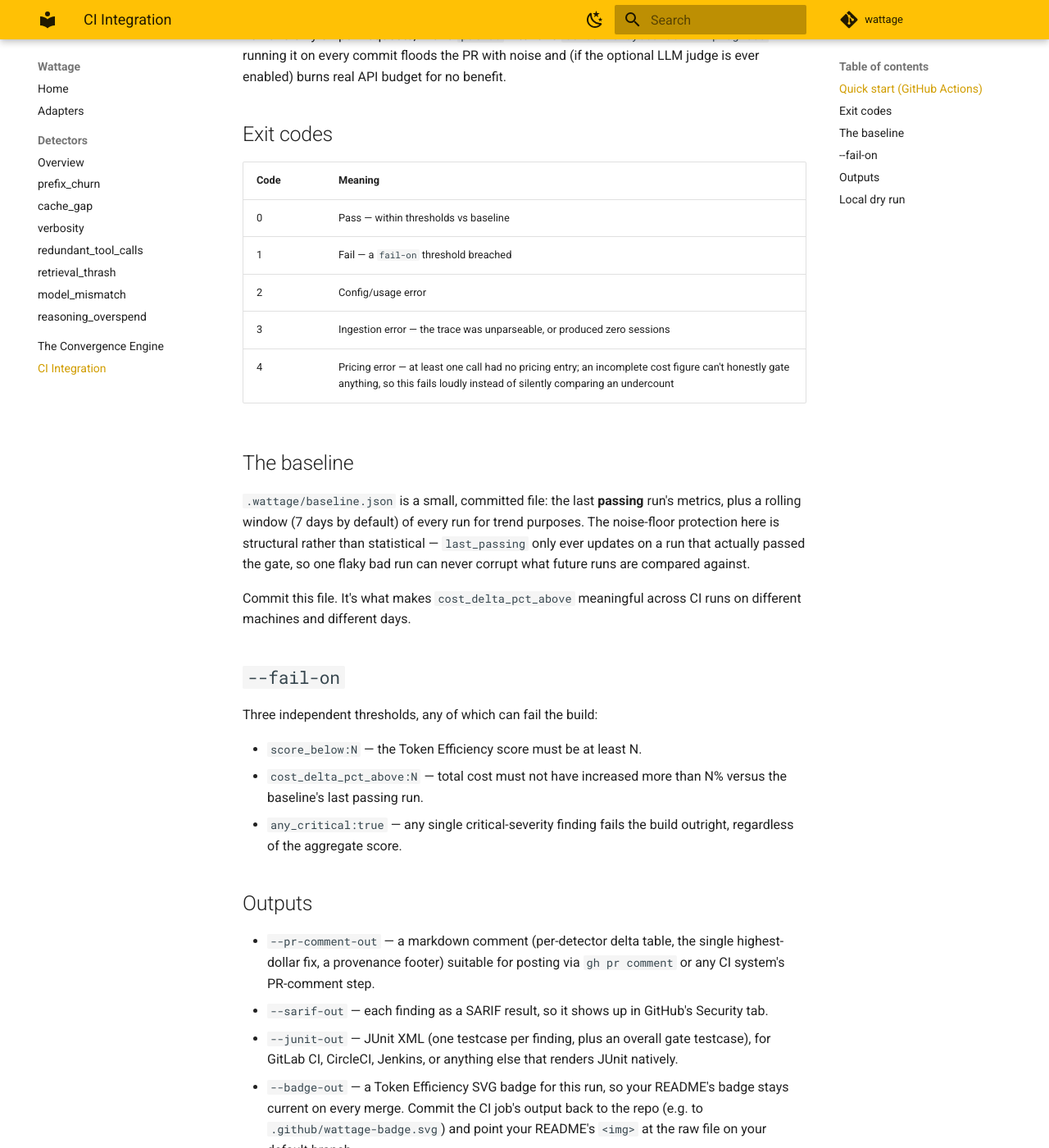
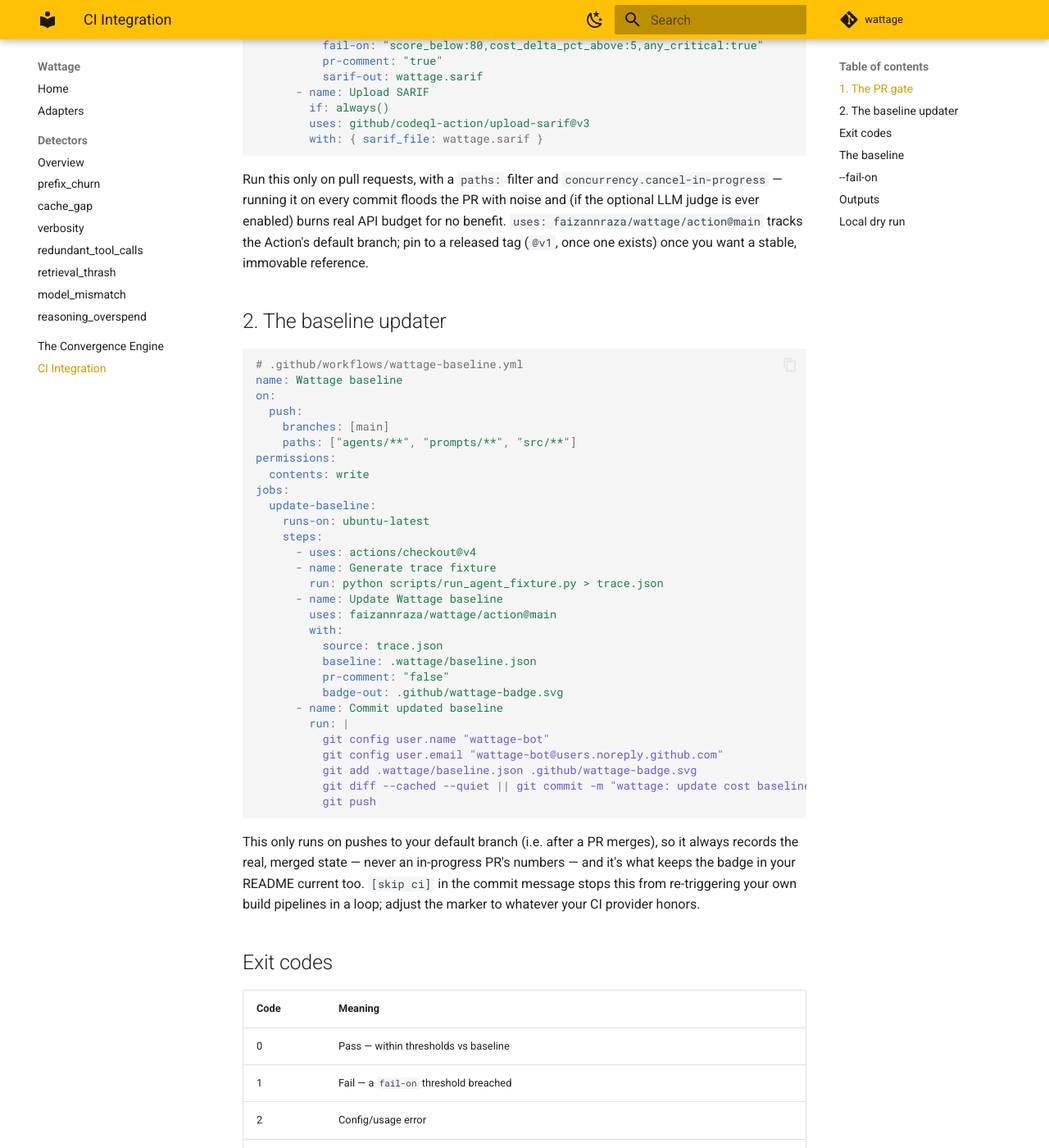
Before and after one commit to faizannraza/wattage, an MkDocs documentation site: the page built from docs/ci.md, in a window 1280 px wide and 1400 px high, scrolled down 881 px. Shown: the whole window at 82% size. Built offline with MkDocs 1.6.1 and Material for MkDocs 9.7.7, drawn with Linux system fonts in a browser that asks for light colours; comment, search, counter and statistics services are not loaded; some of the changed text lies outside the part shown.

Commit message:
Fix wrong GitHub owner in URLs; document the baseline-updater workflow
All repo URLs (pyproject.toml, README, CONTRIBUTING, mkdocs.yml, the SARIF
tool link) pointed at muhammadfaizanraza/wattage instead of the actual
faizannraza/wattage. Also point the Action reference at @main instead of
@v1, since no release has been tagged yet.

docs/ci.md and the README now document the second workflow a cost gate
actually needs: wattage ci writes .wattage/baseline.json to an ephemeral
PR checkout, so nothing persists it unless a separate push-to-main job
commits the refreshed file back. Without that job the baseline never
updates and every PR compares against the same stale snapshot forever.

````diff
--- a/docs/ci.md
+++ b/docs/ci.md
@@ -2,7 +2,9 @@
 
 `wattage ci` turns a trace into a pass/fail gate, so a pull request that makes your agent measurably more expensive fails the build instead of quietly hitting the invoice a month later.
 
-## Quick start (GitHub Actions)
+This needs **two** workflows, not one — a detail that's easy to miss and breaks the whole "tracking" story if skipped. `wattage ci` updates `.wattage/baseline.json` on disk, but a PR runs on an ephemeral, throwaway checkout: whatever it writes vanishes when the job ends. If nothing ever commits the updated file back to your default branch, every future PR compares against the same stale baseline forever, and the rolling window never actually accumulates. The fix is standard and small: gate PRs against the baseline as committed, and update that committed baseline in a separate job that only runs *after* a merge to your default branch.
+
+## 1. The PR gate
 
 ```yaml
 # .github/workflows/wattage.yml
@@ -21,7 +23,7 @@
       - name: Generate trace fixture
         run: python scripts/run_agent_fixture.py > trace.json   # your own deterministic eval run
       - name: Wattage cost-regression gate
-        uses: muhammadfaizanraza/wattage/action@v1
+        uses: faizannraza/wattage/action@main
         with:
           source: trace.json
           baseline: .wattage/baseline.json
@@ -29,14 +31,49 @@
           fail-on: "score_below:80,cost_delta_pct_above:5,any_critical:true"
           pr-comment: "true"
           sarif-out: wattage.sarif
-          badge-out: .github/wattage-badge.svg
       - name: Upload SARIF
         if: always()
         uses: github/codeql-action/upload-sarif@v3
         with: { sarif_file: wattage.sarif }
 ```
 
-Run this only on pull requests, with a `paths:` filter and `concurrency.cancel-in-progress` — running it on every commit floods the PR with noise and (if the optional LLM judge is ever enabled) burns real API budget for no benefit.
+Run this only on pull requests, with a `paths:` filter and `concurrency.cancel-in-progress` — running it on every commit floods the PR with noise and (if the optional LLM judge is ever enabled) burns real API budget for no benefit. `uses: faizannraza/wattage/action@main` tracks the Action's default branch; pin to a released tag (`@v1`, once one exists) once you want a stable, immovable reference.
+
+## 2. The baseline updater
+
+```yaml
+# .github/workflows/wattage-baseline.yml
+name: Wattage baseline
+on:
+  push:
+    branches: [main]
+    paths: ["agents/**", "prompts/**", "src/**"]
+permissions:
+  contents: write
+jobs:
+  update-baseline:
+    runs-on: ubuntu-latest
+    steps:
+      - uses: actions/checkout@v4
+      - name: Generate trace fixture
+        run: python scripts/run_agent_fixture.py > trace.json
+      - name: Update Wattage baseline
+        uses: faizannraza/wattage/action@main
+        with:
+          source: trace.json
+          baseline: .wattage/baseline.json
+          pr-comment: "false"
+          badge-out: .github/wattage-badge.svg
+      - name: Commit updated baseline
+        run: |
+          git config user.name "wattage-bot"
+          git config user.email "wattage-bot@users.noreply.github.com"
+          git add .wattage/baseline.json .github/wattage-badge.svg
+          git diff --cached --quiet || git commit -m "wattage: update cost baseline [skip ci]"
+          git push
+```
+
+This only runs on pushes to your default branch (i.e. after a PR merges), so it always records the real, merged state — never an in-progress PR's numbers — and it's what keeps the badge in your README current too. `[skip ci]` in the commit message stops this from re-triggering your own build pipelines in a loop; adjust the marker to whatever your CI provider honors.
 
 ## Exit codes
 
@@ -52,7 +89,7 @@
 
 `.wattage/baseline.json` is a small, committed file: the last **passing** run's metrics, plus a rolling window (7 days by default) of every run for trend purposes. The noise-floor protection here is structural rather than statistical — `last_passing` only ever updates on a run that actually passed the gate, so one flaky bad run can never corrupt what future runs are compared against.
 
-Commit this file. It's what makes `cost_delta_pct_above` meaningful across CI runs on different machines and different days.
+It only stays meaningful if something commits it after each merge — that's what workflow 2 above does. Start the repo off with an initial baseline (`wattage ci trace.json` locally, once, against a known-good trace, then commit the `.wattage/baseline.json` it writes) so the very first PR has something real to compare against.
 
 ## `--fail-on`
 
--- a/mkdocs.yml
+++ b/mkdocs.yml
@@ -1,7 +1,7 @@
 site_name: Wattage
 site_description: A token-spend profiler and cost-regression gate for AI agents.
 site_url: https://wattage.readthedocs.io/
-repo_url: https://github.com/muhammadfaizanraza/wattage
+repo_url: https://github.com/faizannraza/wattage
 repo_name: wattage
 edit_uri: edit/main/docs/
 
--- a/pyproject.toml
+++ b/pyproject.toml
@@ -44,8 +44,8 @@
 ]
 
 [project.urls]
-Homepage = "https://github.com/muhammadfaizanraza/wattage"
-Repository = "https://github.com/muhammadfaizanraza/wattage"
+Homepage = "https://github.com/faizannraza/wattage"
+Repository = "https://github.com/faizannraza/wattage"
 
 [project.scripts]
 wattage = "wattage.cli:app"
````
Also changed, not shown: CONTRIBUTING.md (+1 -1 lines), README.md (+10 -3 lines), 1 other file.
